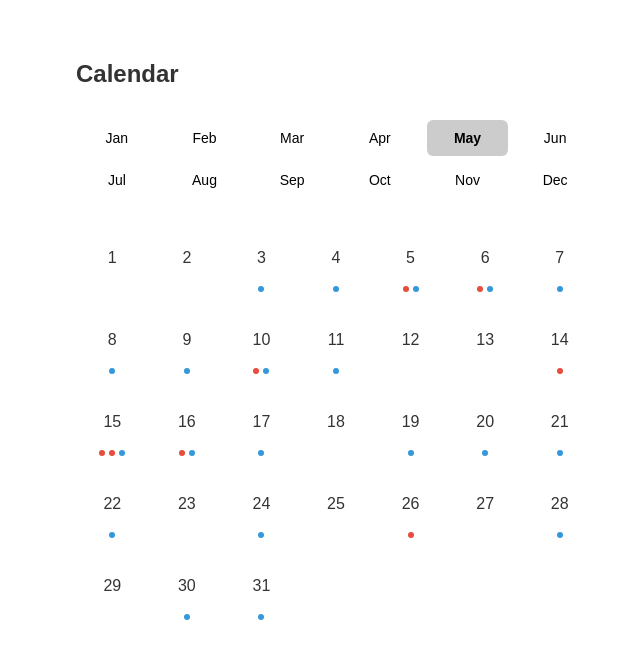
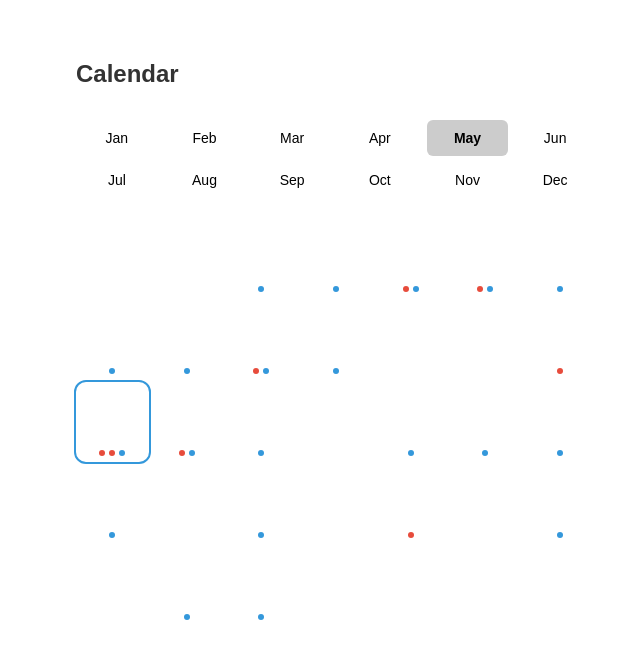
Before and after one commit to EukkMaru/touhou-calendar, a plain HTML site: page index.html in a window 1280 px wide. Shown: the whole page, without its empty margins (304-944 px from the left). Drawn offline with nearby package versions, Linux system fonts and the light colour scheme.

Commit message:
And in that light,

```diff
--- a/index.html
+++ b/index.html
@@ -3,7 +3,7 @@
 
 <head>
     <meta charset="UTF-8" />
-    <title>Minimal Calendar</title>
+    <title>Touhou Calendar</title>
     <link rel="stylesheet" href="style.css">
 </head>
 
--- a/script.js
+++ b/script.js
@@ -35,7 +35,15 @@ function renderCalendar(month, year) {
     for (let day = 1; day <= daysInMonth; day++) {
         const cell = document.createElement("div");
         cell.className = "day";
-        cell.textContent = day;
+
+        const isToday =
+        year === now.getFullYear() &&
+        month === now.getMonth() &&
+        day === now.getDate();
+
+        if (isToday) {
+        cell.classList.add("today");
+        }
 
         const key = `${month + 1}월 ${day}일`;
         if (eventsByDate[key]) {
--- a/style.css
+++ b/style.css
@@ -78,6 +78,12 @@ body {
     background: #e0e0e0;
     transform: scale(1.1);
     z-index: 1;
+}
+
+.day.today {
+    outline: 2px solid #3498db;
+    border-radius: 10px;
+    box-sizing: border-box;
 }
 
 .marker-container {
```
